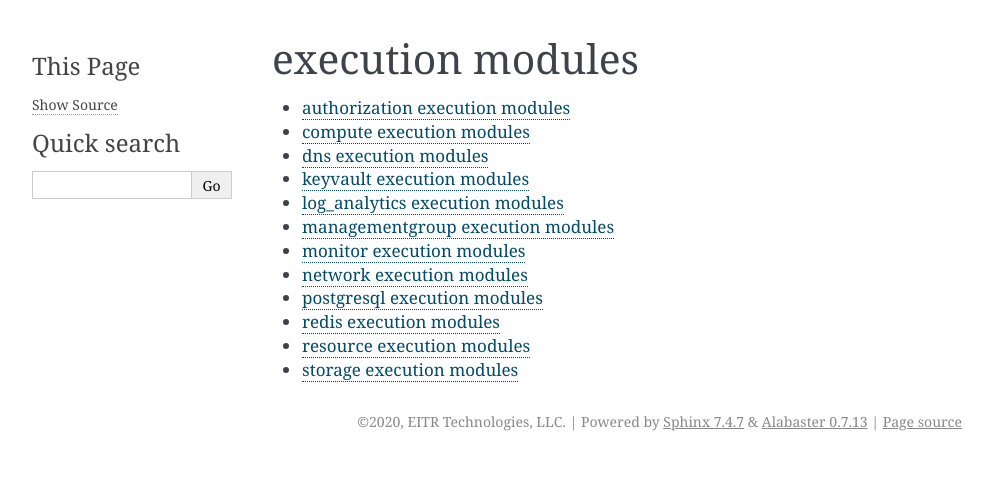
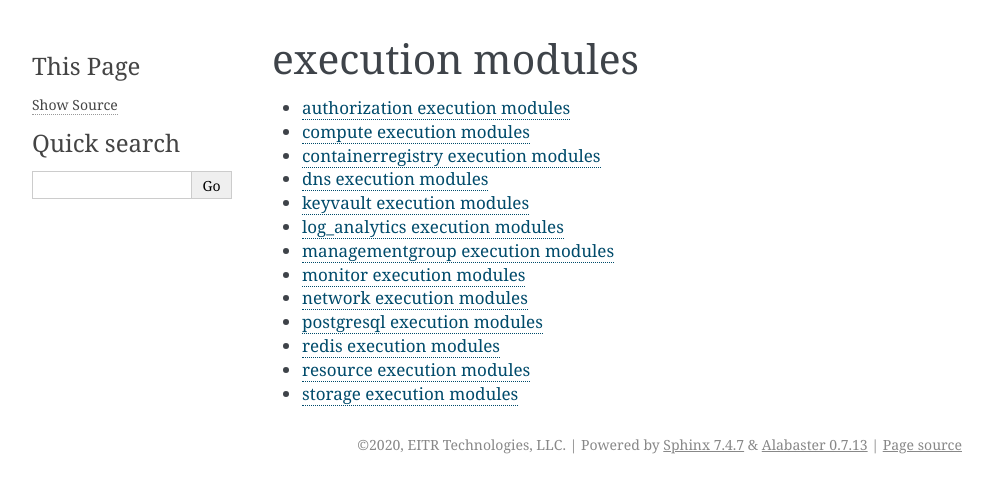
Before and after one commit to eitrtechnologies/idem-azurerm, a Sphinx documentation site: the page built from docs/ref/exec/all/index.rst, in a window 1280 px wide. Shown: the top 493 px of the page, without its empty margins (148-1141 px from the left). Built offline with Sphinx 7.4.7, drawn with Linux system fonts in a browser that asks for light colours.

Commit message:
enable containerregistry autodocs

```diff
--- /dev/null
+++ b/docs/ref/exec/all/containerregistry/index.rst
@@ -0,0 +1,9 @@
+===================================
+containerregistry execution modules
+===================================
+
+.. toctree::
+   :maxdepth: 1
+   :glob:
+
+   registry
--- /dev/null
+++ b/docs/ref/exec/all/containerregistry/registry.rst
@@ -0,0 +1,6 @@
+=======================================
+exec.azurerm.containerregistry.registry
+=======================================
+
+.. automodule:: idem_azurerm.exec.azurerm.containerregistry.registry
+    :members:
--- a/docs/ref/exec/all/index.rst
+++ b/docs/ref/exec/all/index.rst
@@ -8,6 +8,7 @@ execution modules
 
    authorization/index
    compute/index
+   containerregistry/index
    dns/index
    keyvault/index
    log_analytics/index
```
